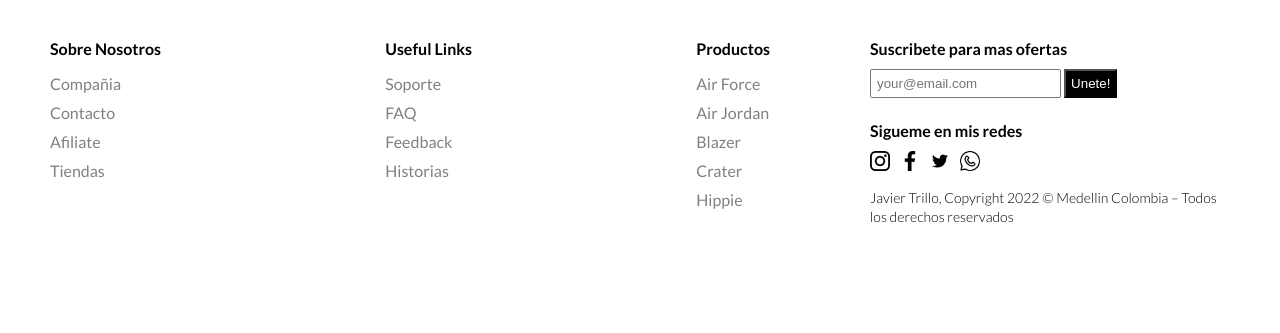
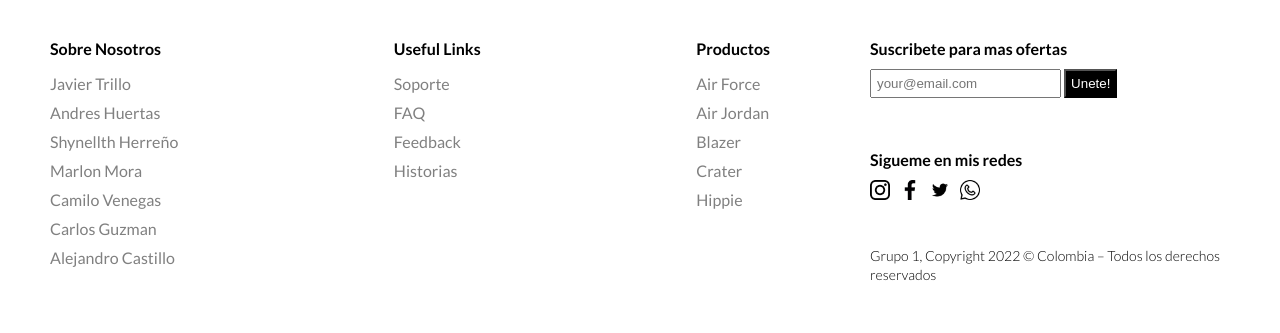
Before and after one commit to HAndresHuertas/mi-primer-ecommerce, a plain HTML site: page index.html in a window 1280 px wide. Shown: the part 3228-3561 px from the top of the page. Before the commit the page ends 3503 px from the top, so only its background shows below. Drawn offline with Linux system fonts and the light colour scheme.

Commit message:
Adicion de lista creadores

```diff
--- a/index.html
+++ b/index.html
@@ -193,10 +193,13 @@
             <div class="footerMenu">
                 <h1 class="fMenuTitle">Sobre Nosotros</h1>
                 <ul class="fList">
-                    <li class="fListItem">Compañia</li>
-                    <li class="fListItem">Contacto</li>
-                    <li class="fListItem">Afiliate</li>
-                    <li class="fListItem">Tiendas</li>
+                    <li class="fListItem">Javier Trillo</li>
+                    <li class="fListItem">Andres Huertas</li>
+                    <li class="fListItem">Shynellth Herreño</li>
+                    <li class="fListItem">Marlon Mora</li>
+                    <li class="fListItem">Camilo Venegas</li>
+                    <li class="fListItem">Carlos Guzman</li>
+                    <li class="fListItem">Alejandro Castillo</li>
                 </ul>
             </div>
             <div class="footerMenu">
@@ -244,7 +247,7 @@
                 </div>
             </div>
             <div class="footerRightMenu">
-                <span class="copyright">Javier Trillo, Copyright 2022 © Medellin Colombia – Todos los derechos reservados</span>
+                <span class="copyright">Grupo 1, Copyright 2022 ©  Colombia – Todos los derechos reservados</span>
             </div>
         </div>
     </footer>
```
